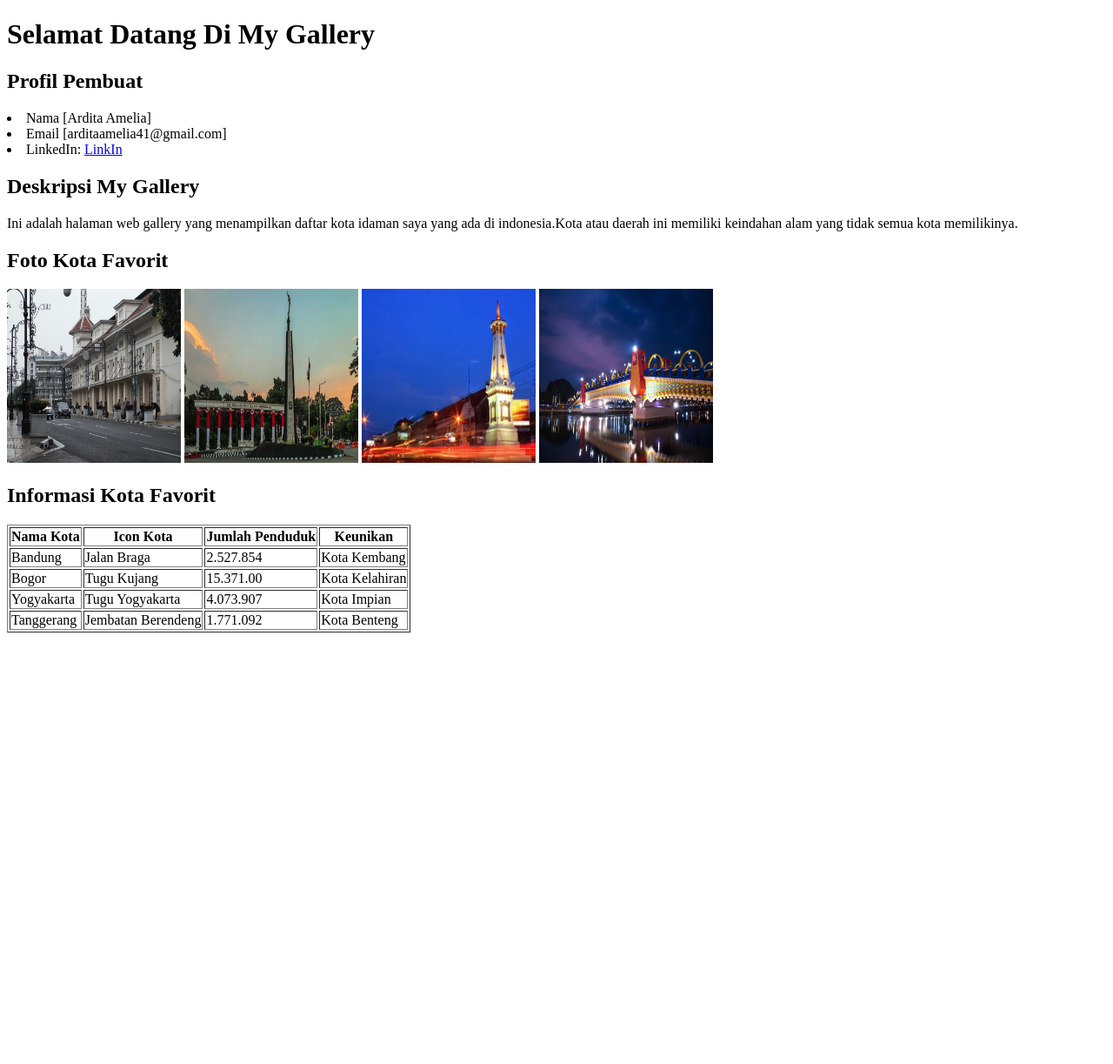
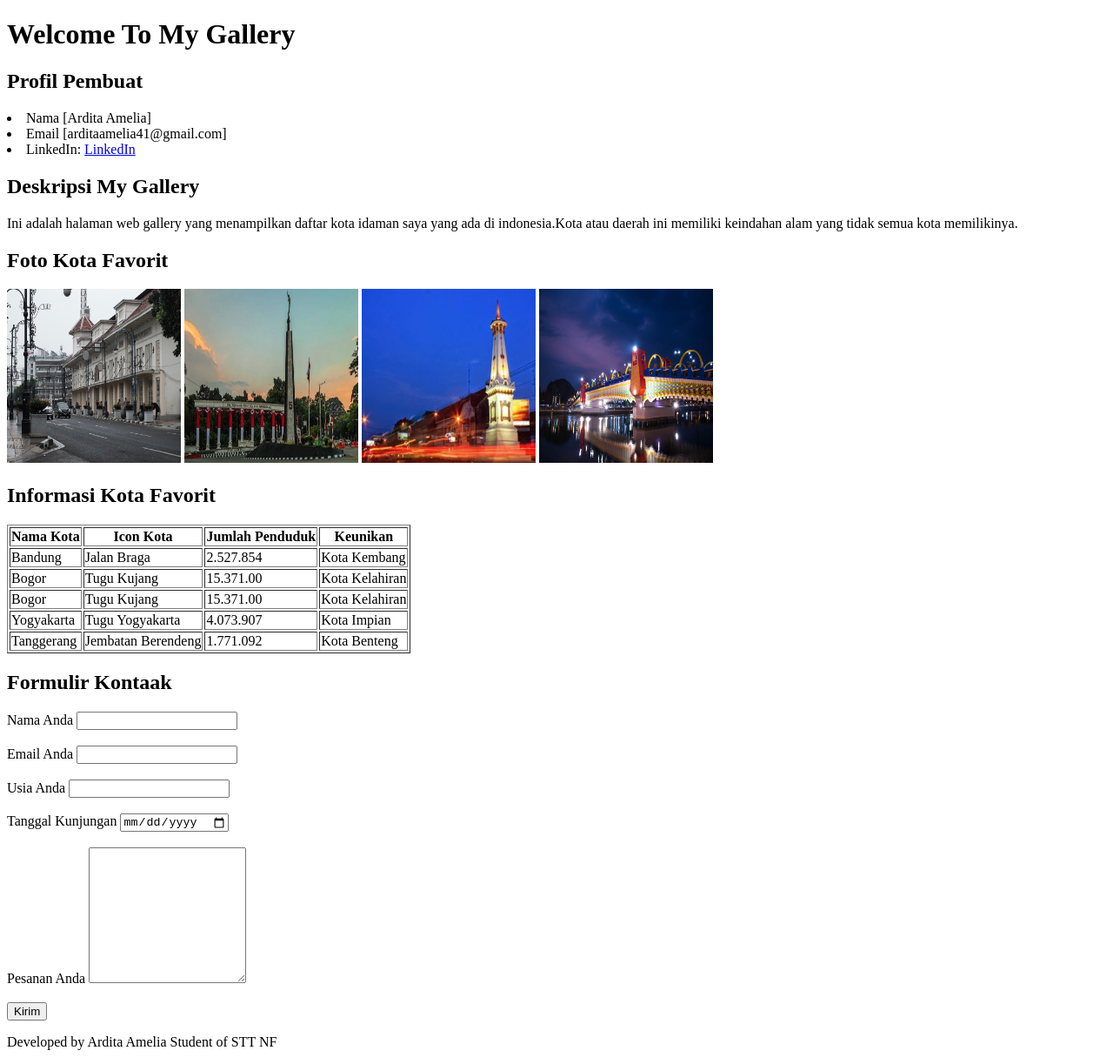
Before and after one commit to Arditaamelia/pw1-2023, a plain HTML site: page task-2.html in a window 1280 px wide. Shown: the whole page at 87% size. Before the commit the page ends 800 px from the top, so only its background shows below. Drawn offline with Linux system fonts and the light colour scheme.

Commit message:
Add files via upload

```diff
--- a/task-2.html
+++ b/task-2.html
@@ -4,15 +4,21 @@
     <meta charset="UTF-8">
     <meta name="viewport" content="width=device-width, initial-scale=1.0">
     <title>pw 1</title>
+
+    <link rel="stylesheet" href="css.css">
 </head>
 <body>
     <h1>
-        Selamat Datang Di My Gallery
+        Welcome To My Gallery
     </h1>
+    <header>
         <h2>Profil Pembuat</h2>
         <li>Nama [Ardita Amelia]</li>
         <li>Email [arditaamelia41@gmail.com]</li>
-       <li>LinkedIn: <a href="https://www.linkedin.com/in/ardita-amelia-830b46293/">LinkIn</a></li>
+        <li>LinkedIn: <a href="https://www.linkedin.com/in/ardita-amelia-830b46293/">LinkedIn</a></li>
+    </header>
+
+    <section>
         <h2>Deskripsi My Gallery</h2>
         <p>Ini adalah halaman web gallery yang menampilkan daftar kota idaman saya yang ada di indonesia.Kota atau daerah ini memiliki keindahan alam yang tidak semua kota memilikinya.</p>
         <h2>Foto Kota Favorit</h2>
@@ -20,6 +26,9 @@
         <img src="foto2.webp" alt=""width="200 " height="200">
         <img src="foto3.jpg" alt=""width="200"height="200">
         <img src="foto4.jpg" alt=""width="200"height="200">
+    </section>
+
+    <section>
         <h2>Informasi Kota Favorit</h2>
         <table border="1">
             <tr>
@@ -27,30 +36,79 @@
                 <th>Icon Kota</th>
                 <th>Jumlah Penduduk</th>
                 <th>Keunikan</th>
-        <tr>
-            <td>Bandung</td>
+            </tr>
+
+            <tr><td>Bandung</td>
                 <td>Jalan Braga</td>
                 <td>2.527.854</td>
                 <td>Kota Kembang</td>
+            </tr>
+
             <tr>
                 <td>Bogor</td>
                 <td>Tugu Kujang</td>
                 <td>15.371.00</td>
                 <td>Kota Kelahiran</td>
+            </tr>
+
+            <tr>
+                <td>Bogor</td>
+                <td>Tugu Kujang</td>
+                <td>15.371.00</td>
+                <td>Kota Kelahiran</td>
+            </tr>
+
             <tr>
                 <td>Yogyakarta</td>
                 <td>Tugu Yogyakarta</td>
                 <td>4.073.907</td>
                 <td>Kota Impian</td>
+            </tr>
+
             <tr>
                 <td>Tanggerang</td>
                 <td>Jembatan Berendeng</td>
                 <td>1.771.092</td>
                 <td>Kota Benteng</td>
             </tr>
-                </tr>
-            </tr>
-        </tr>
-    </tr>
+
+
+        </table>
+     </section>
+
+
+     <section>
+        <h1>Formulir Kontaak</h1>
+        <label for="">Nama Anda</label>
+        <input type="text">
+        <br>
+        <br>
+
+        <label for="">Email Anda</label>
+        <input type="email">
+        <br>
+        <br>
+
+        <label for="">Usia Anda</label>
+        <input type="number">
+        <br>
+        <br>
+
+        <label for="">Tanggal Kunjungan</label>
+        <input type="date">
+        <br>
+        <br>
+
+        <label for="">Pesanan Anda</label>
+        <textarea clos="30"rows="10"></textarea>
+        <br>
+        <br>
+
+        <input type="submit"value="Kirim"></label>
+    </section>
+
+    <footer>
+        <p>Developed by Ardita Amelia Student of STT NF</p>
+    </footer>
 </body>
 </html>
```
Lines whose indentation alone changed are shown as unchanged.
